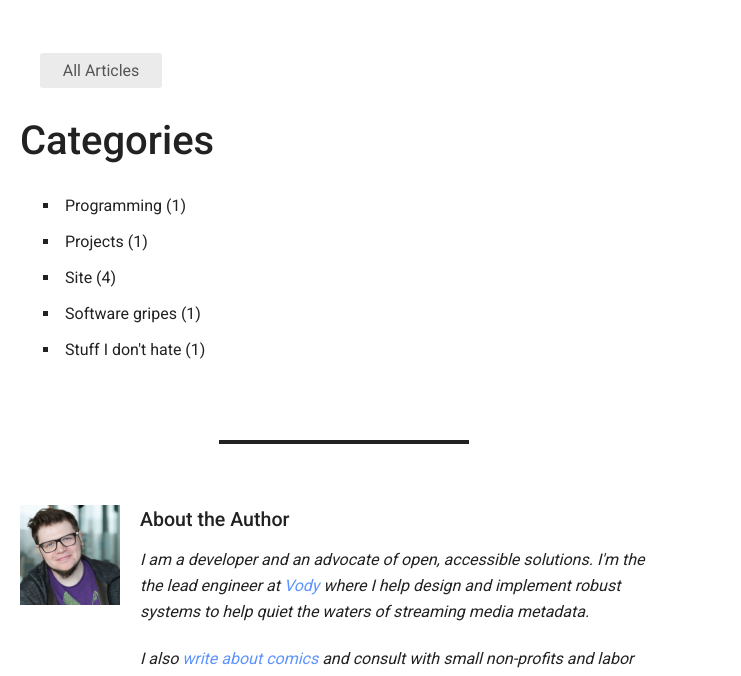
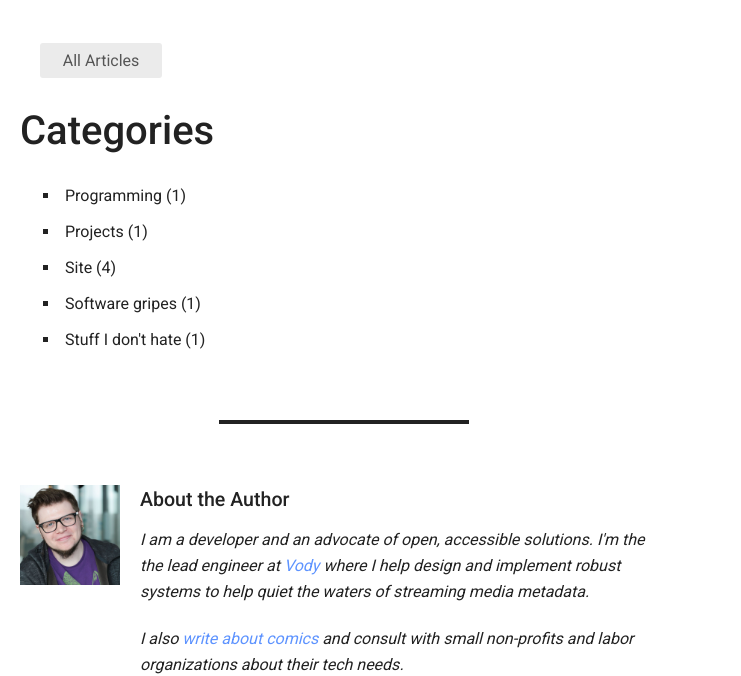
Before and after one commit to foggy1/personal-v2, a Gatsby site: page /categories in a window 1280 px wide. Shown: the part 139-815 px from the top of the page, without its empty margins (0-741 px from the left). Built offline with nearby package versions, Linux system fonts and the light colour scheme; Gatsby itself is replaced by a stand-in of ours; some packages are replaced by stand-ins of ours.

Commit message:
decrease padding between inner blog content and top

```diff
--- a/src/assets/scss/base/_generic.scss
+++ b/src/assets/scss/base/_generic.scss
@@ -168,7 +168,7 @@
         }
     }
     &__inner {
-        padding: 25px 20px;
+        padding: 0px 20px 10px 20px;
     }
 }
 
@@ -197,7 +197,7 @@
             }
         }
         &__inner {
-            padding: 30px 20px;
+            padding: 20px 20px;
         }
     }
 }
```
